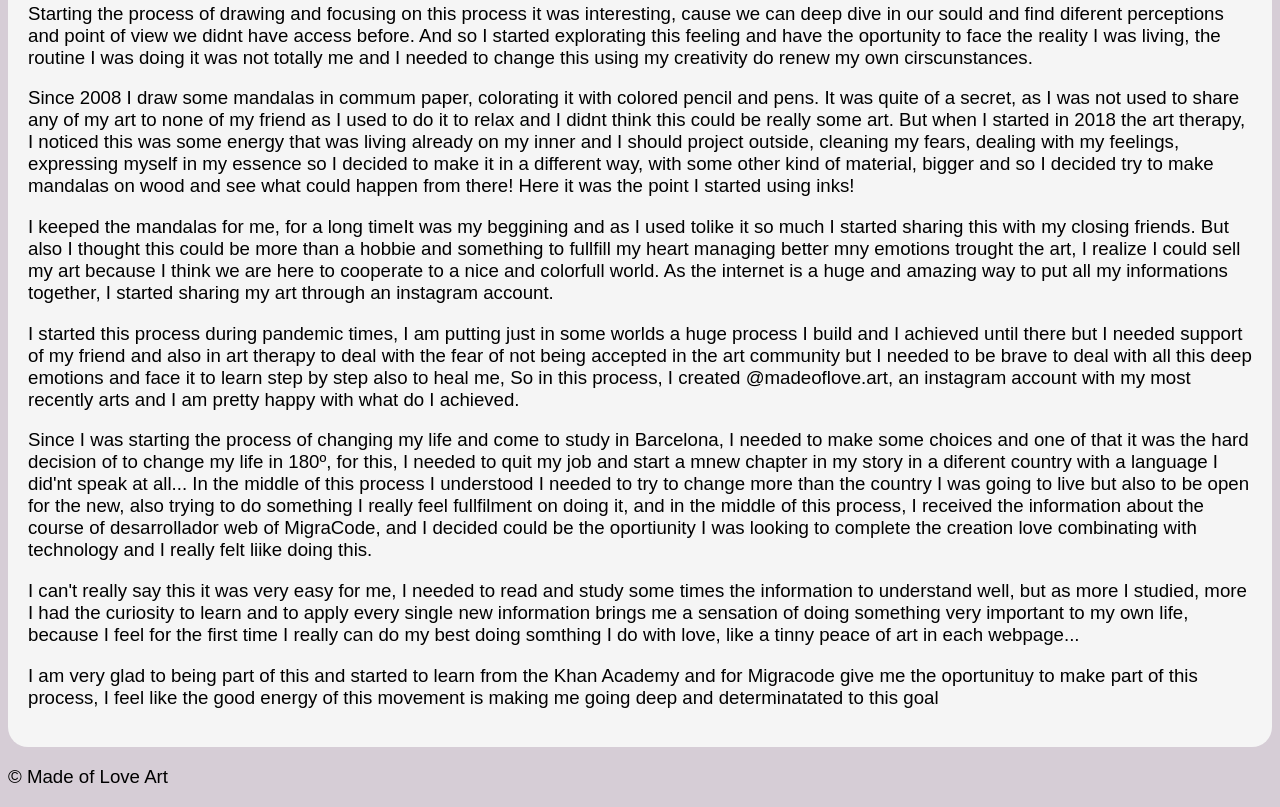
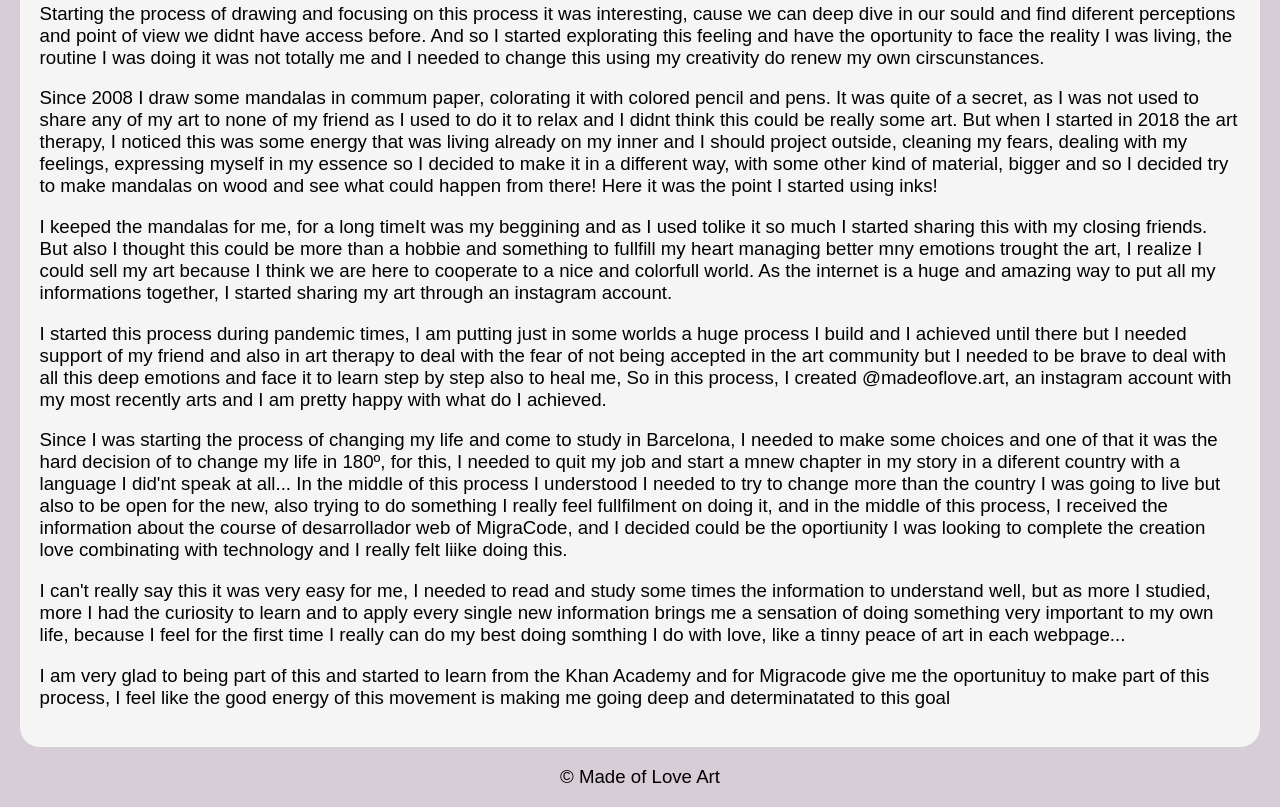
Before and after one commit to Cris-Rocha/made-of-love-art-idea, a plain HTML site: page index.html in a window 1280 px wide. Shown: the part 385-1192 px from the top of the page. Drawn offline with Linux system fonts and the light colour scheme.

Commit message:
Atualizando a div e footer

```diff
--- a/estilo.css
+++ b/estilo.css
@@ -13,8 +13,12 @@ p   {
     }
 #texto  {
     padding: 20px  20px 20px 20px;
-
+    width:  95%;
+    margin: auto;
     background-color: whitesmoke;
     border-radius: 20px;
 
      }
+ #foot{
+     text-align: center;
+ }
--- a/index.html
+++ b/index.html
@@ -5,8 +5,6 @@
         <title>Made of Love Art Blog</title>
         <link rel="stylesheet" href="estilo.css">
     </head>
-
-
 
     <body>
 
@@ -46,7 +44,7 @@
   </div>
   <footer>
 
-  <p>&copy; Made of Love Art</p>
+  <p id="foot">&copy; Made of Love Art</p>
 
     </footer>
     </body>
```
